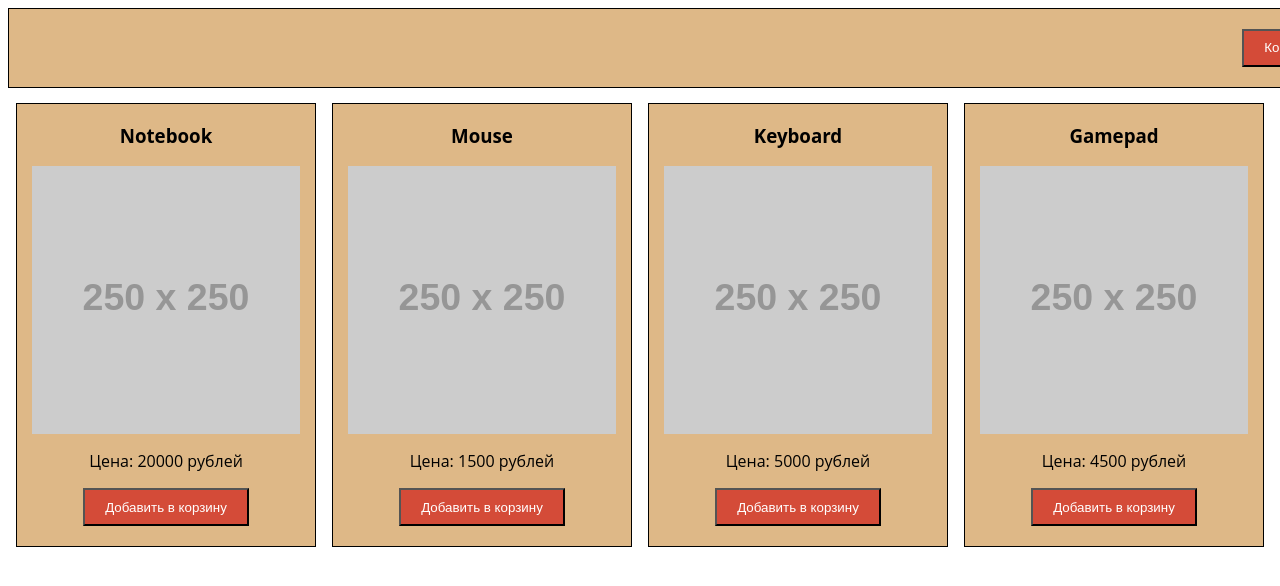
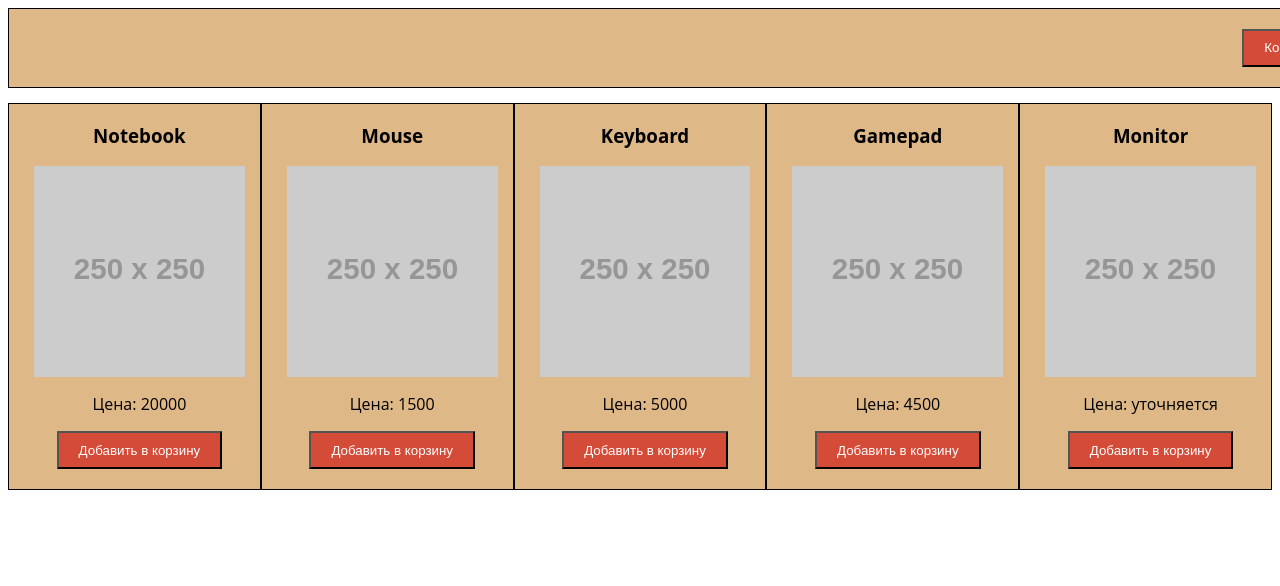
Before and after one commit to ildar5964/WebStore, a plain HTML site: page index.html in a window 1280 px wide. Shown: the top 586 px of the page. Drawn offline with Linux system fonts and the light colour scheme; placeholder pictures from the web are drawn by us.

Commit message:
Выполнил ДЗ.

```diff
--- a/css/style.css
+++ b/css/style.css
@@ -8,6 +8,7 @@
   transition: .3s ease-in;
   border: 1px solid black;
   background-color: burlywood;
+  padding-left: 10px;
 }
 
 .product-item img {
--- a/js/main.js
+++ b/js/main.js
@@ -3,40 +3,26 @@ const products = [
   {id: 2, title: 'Mouse', price: 1500},
   {id: 3, title: 'Keyboard', price: 5000},
   {id: 4, title: 'Gamepad', price: 4500},
+  {id: 4, title: 'Monitor'},
 ];
 
-const renderProducts = (products) => {
-  return products.map((product) => {
-    return `<div class="product-item">
+class ProductsRender {
+
+  static renderProducts(products){
+    return products.map((product) => {
+      return `<div class="product-item">
             <h3>${product.title}</h3>
             <img class="image" src="http://placehold.it/250"/>
-            <p> Цена: ${product.price} рублей </p>
+            <p> Цена: ${product.price  || 'уточняется'} </p>
             <button class="by-btn">Добавить в корзину</button>
           </div>`
-  }).join('') /// ЗАПЯТЫЕ УБРАЛ ИСПОЛЬЗУЯ МЕТОД jOIN()
+    }).join('') /// ЗАПЯТЫЕ УБРАЛ ИСПОЛЬЗУЯ МЕТОД jOIN()
+  }
+
+  static viewProducts(selector, html){
+    document.querySelector(selector).innerHTML = html
+  }
 }
 
-// const renderProduct = (title, price) => {
-//   return `<div class="product-item">
-//             <h3>${title}</h3>
-//             <img class="image" src="http://placehold.it/250"/>
-//             <p> Цена: ${price} рублей </p>
-//             <button class="by-btn">Добавить в корзину</button>
-//           </div>`;
-// };
-//
-// const renderProducts = (list) => {
-//   // const productList = list.map((good) => {
-//   //   return renderProduct(good.title, good.price);
-//   // });
-//   const productList = [];
-//   list.forEach(good => {
-//     productList.push(renderProduct(good.title, good.price));
-//   });
-//   console.log(productList);
-//   document.querySelector('.products').innerHTML = productList.join(' ');
-// };
-
-//console.log(renderProducts(products));
-
-document.querySelector('.products').innerHTML = renderProducts(products)
+const html = ProductsRender.renderProducts(products)
+ProductsRender.viewProducts('.products', html)
```
